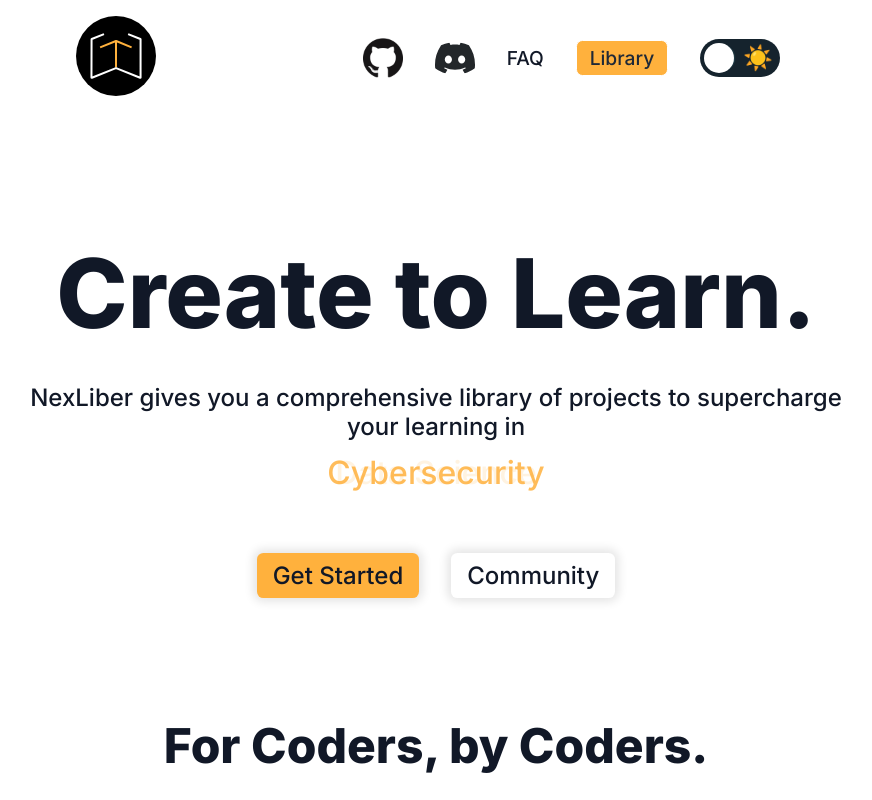
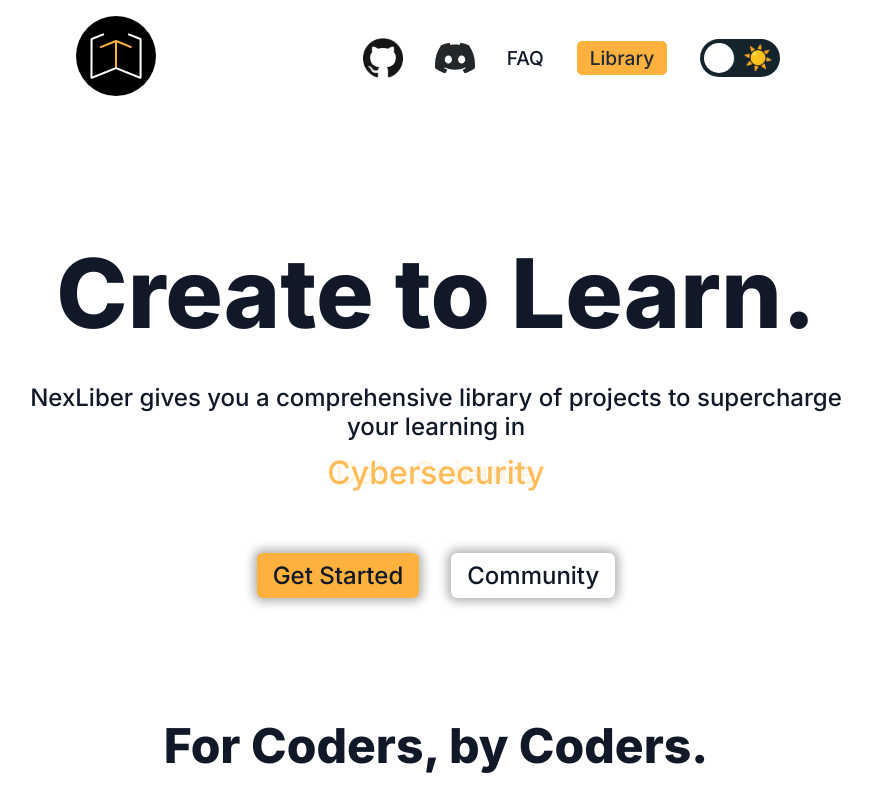
Before and after one commit to xyntechx/NexLiber-v1, a Next.js app: page / in a window 1280 px wide. Shown: the top 800 px of the page, without its empty margins (204-1076 px from the left). Built offline with nearby package versions, Linux system fonts and the light colour scheme.

Commit message:
✨ Update vars

```diff
--- a/styles/globals.css
+++ b/styles/globals.css
@@ -7,7 +7,9 @@ body[data-theme="light"] {
     --color-text: #111827;
     --color-text-box: #e3e3e3;
     --color-toggle: #15232d;
-    --color-shadow: #0000001a;
+    --color-shadow: #0000004a;
+    --shadow: 0 0 5px 2px var(--color-shadow);
+    --shadow-hover: 0 0 10px 4px var(--color-shadow);
 }
 
 body[data-theme="dark"] {
@@ -16,7 +18,9 @@ body[data-theme="dark"] {
     --color-text: #e3e3e3;
     --color-text-box: #e3e3e3;
     --color-toggle: #ffb13d;
-    --color-shadow: #ffb13d4d;
+    --color-shadow: #ffb13d;
+    --shadow: 0 0 5px 2px var(--color-shadow);
+    --shadow-hover: 0 0 10px 4px var(--color-shadow);
 }
 
 html,
```
